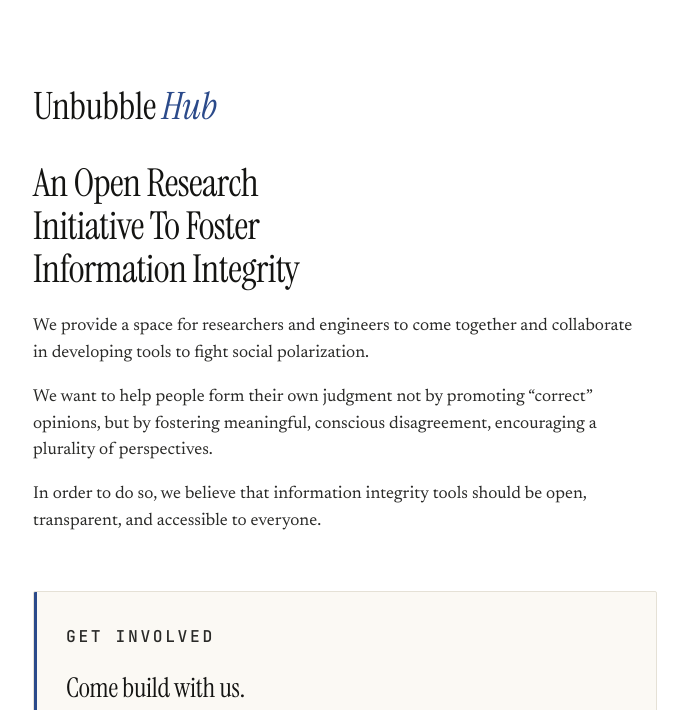
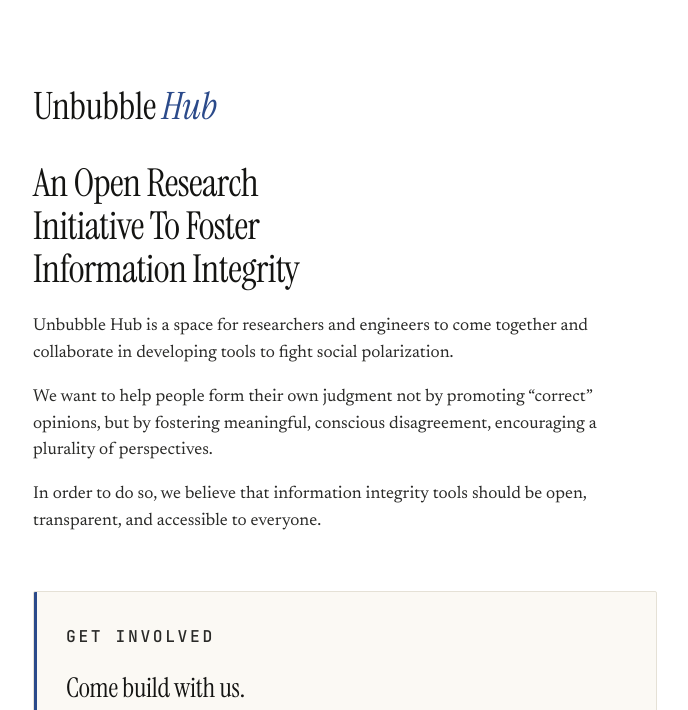
Before and after one commit to UnbubbleHub/unbubblehub.github.io, a website: page index.html in a window 1280 px wide. Shown: the top 710 px of the page, without its empty margins (295-983 px from the left). Drawn offline with Linux system fonts and the light colour scheme.

Commit message:
chore: reword mission opener

```diff
--- a/index.html
+++ b/index.html
@@ -22,7 +22,7 @@
     </div>
 
     <h1 class="lede">An Open Research Initiative To Foster Information Integrity</h1>
-    <p class="mission">We provide a space for researchers and engineers to come together and collaborate in developing tools to fight social polarization.</p>
+    <p class="mission">Unbubble Hub is a space for researchers and engineers to come together and collaborate in developing tools to fight social polarization.</p>
     <p class="mission">We want to help people form their own judgment not by promoting “correct” opinions, but by fostering meaningful, conscious disagreement, encouraging a plurality of perspectives.</p>
     <p class="mission">In order to do so, we believe that information integrity tools should be open, transparent, and accessible to everyone.</p>
   </header>
```
